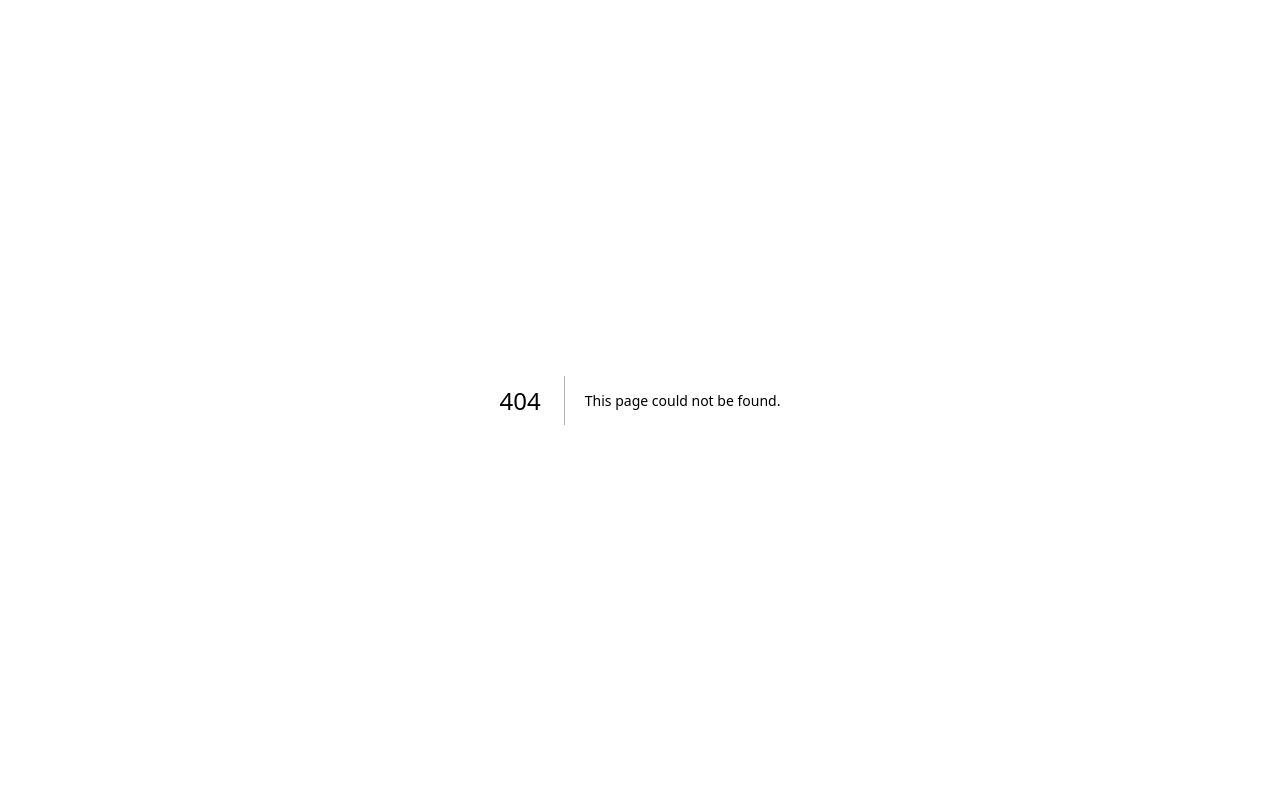
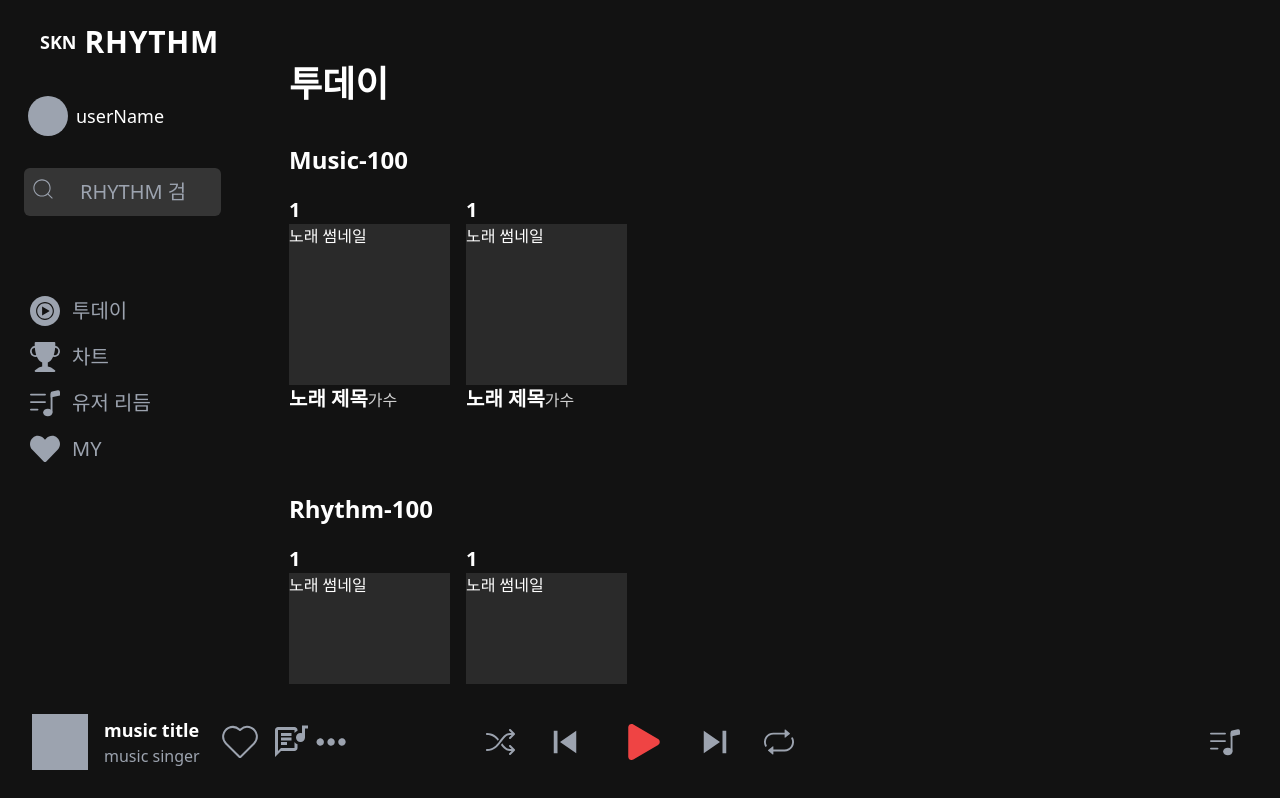
Before and after one commit to sinwoojin/Rhythm_2, a Next.js app: page /today in a window 1280 px wide. Before the commit this address had no page. Shown: the top 798 px of the page. Built offline with nearby package versions, Linux system fonts and the light colour scheme; no server answers.

Commit message:
feat:today page 제작, 레이아웃 오류 수정

```diff
--- /dev/null
+++ b/app/(providers)/(root)/_components/_ChartList/ChartList.tsx
@@ -0,0 +1,40 @@
+import Link from "next/link";
+import React from "react";
+
+interface ChartListProps {
+  title: string;
+  Chart: Array<{ id: number }>;
+  // Chart의 Array의 제네릭으로 스포티파이에서 받는 값의 타입을 미리 다 지정해두면 됨
+  // api쓰는법을 몰라서 아래 코드는 틀만 만둔 깡통이라 같은거만 보여주고 있슴다
+}
+
+function ChartList(props: ChartListProps) {
+  return (
+    <>
+      <h3 className="text-2xl mb-5 font-bold">{props.title}</h3>
+      <ul className="flex gap-x-4 overflow-x-auto">
+        {props.Chart.map((chartContent) => (
+          <li
+            key={chartContent.id}
+            className="flex flex-col gap-y-2 min-w-[17%]"
+          >
+            <Link
+              href={
+                "/" /*여기에 디테일 페이지로 넘어갈 동적 url 적기 지금은 비워둠*/
+              }
+            >
+              <span className="text-xl font-bold">1</span>
+              <div className="w-full aspect-square bg-white bg-opacity-10">
+                노래 썸네일
+              </div>
+              <span className="text-xl font-semibold">노래 제목</span>
+              <span className="text-base opacity-80">가수</span>
+            </Link>
+          </li>
+        ))}
+      </ul>
+    </>
+  );
+}
+
+export default ChartList;
--- a/app/(providers)/(root)/_components/_Page/Page.tsx
+++ b/app/(providers)/(root)/_components/_Page/Page.tsx
@@ -1,12 +1,12 @@
 import React, { PropsWithChildren } from "react";
 
 interface PageProps {
-  title: string;
+  title?: string;
 }
 
 function Page({ children, title }: PropsWithChildren<PageProps>) {
   return (
-    <main className="w-full h-full px-11 pt-16 bg-[#121212] text-white">
+    <main className="ml-[245px] w-full overflow-y-auto h-full px-11 pt-16 bg-[#121212] text-white">
       <h2 className="text-4xl font-bold mb-10">{title}</h2>
       {children}
     </main>
--- a/app/(providers)/(root)/_components/_RootLayout/_Header/Header.tsx
+++ b/app/(providers)/(root)/_components/_RootLayout/_Header/Header.tsx
@@ -7,7 +7,7 @@ import { SiYoutubemusic } from "react-icons/si";
 
 function Header() {
   return (
-    <header className="min-w-[245px] h-full bg-[#121212] text-white">
+    <header className="fixed left-0 max-w-[245px] h-full bg-[#121212] text-white">
       <h1 className="my-6 ml-10">
         <Link href="/" className="flex items-center">
           <span className="font-black text-lg mr-2">SKN</span>
@@ -37,7 +37,7 @@ function Header() {
         </div>
         <div>
           <ul className="flex flex-col gap-y-4">
-            <Link href="/">
+            <Link href="/today">
               {/* 링크 URL은 페이지 만들면 카테고리에 맞춰서 넣어주세요 */}
               <li className="flex items-center gap-x-3 mx-[6px]">
                 <span className="text-3xl text-gray-400">
--- a/app/(providers)/(root)/_components/_RootLayout/_MusicPlayer/MusicPlayer.tsx
+++ b/app/(providers)/(root)/_components/_RootLayout/_MusicPlayer/MusicPlayer.tsx
@@ -9,7 +9,7 @@ import { SlOptions } from "react-icons/sl";
 
 function MusicPlayer() {
   return (
-    <div className="w-full bg-[#121212] grid grid-cols-7 py-6 px-8">
+    <div className="fixed bottom-0 w-full bg-[#121212] grid grid-cols-7 py-6 px-8">
       <div
         id="music-player-left"
         className="col-span-2 flex items-center gap-x-4"
--- a/app/(providers)/(root)/layout.tsx
+++ b/app/(providers)/(root)/layout.tsx
@@ -5,7 +5,7 @@ import MusicPlayer from "./_components/_RootLayout/_MusicPlayer/MusicPlayer";
 function RootLayout({ children }: PropsWithChildren) {
   return (
     <div className="flex flex-col h-screen">
-      <div className="flex h-full">
+      <div className="flex">
         <Header />
         {children}
       </div>
--- /dev/null
+++ b/app/(providers)/(root)/today/page.tsx
@@ -0,0 +1,24 @@
+import React from "react";
+import Page from "../_components/_Page/Page";
+import ChartList from "../_components/_ChartList/ChartList";
+
+function TodayPage() {
+  return (
+    <Page title="투데이">
+      <div className="flex flex-col gap-y-20">
+        <div id="popular-music">
+          <ChartList title="Music-100" Chart={[{ id: 1 }, { id: 2 }]} />
+          {/* Chart={}안에 spotify에서 받아온 노래 리스트 넣으면 됨*/}
+        </div>
+        <div id="popular-rhythm">
+          <ChartList title="Rhythm-100" Chart={[{ id: 1 }, { id: 2 }]} />
+        </div>
+        <div id="popular-user">
+          <ChartList title="User-100" Chart={[{ id: 1 }, { id: 2 }]} />
+        </div>
+      </div>
+    </Page>
+  );
+}
+
+export default TodayPage;
```
